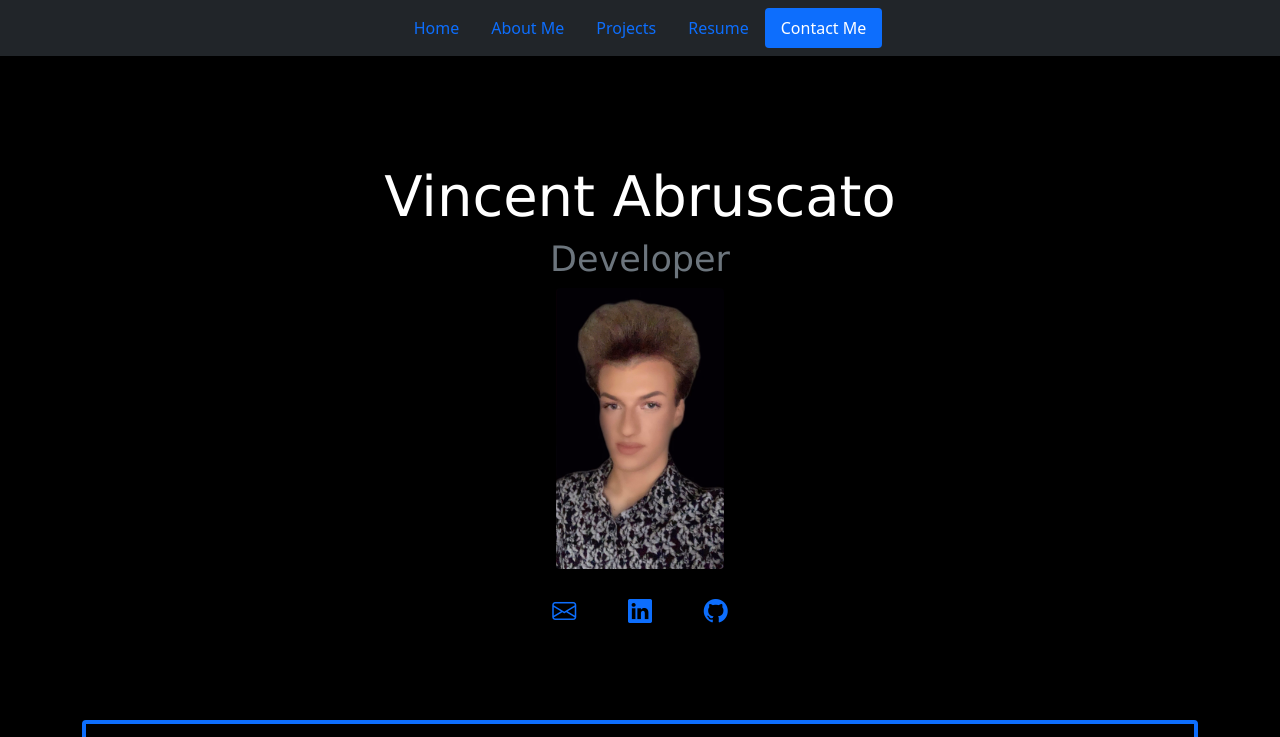
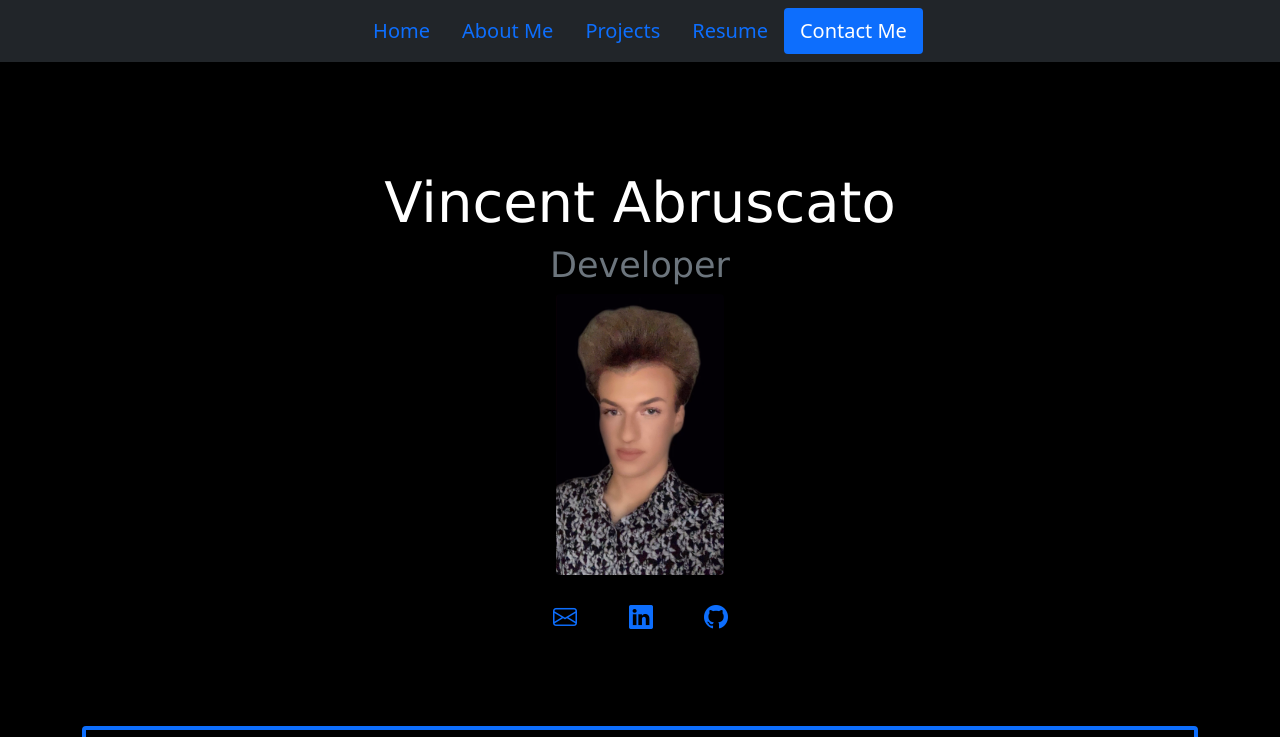
Before and after one commit to abrusc93/abrusc93.github.io, a plain HTML site: page index.html in a window 1280 px wide. Shown: the top 737 px of the page. Drawn offline with nearby package versions, Linux system fonts and the light colour scheme.

Commit message:
Update index.html
Added more animations

```diff
--- a/index.html
+++ b/index.html
@@ -67,8 +67,8 @@
   </head>
 
   <body data-bs-spy="scroll" data-bs-target="#navbar">
-    <nav id="navbar" class="navbar sticky-md-top bg-dark px-3 d-flex justify-content-evenly">
-      <ul class="nav nav-pills d-flex justify-content-center">
+    <nav id="navbar" class="navbar sticky-md-top bg-dark px-3 d-flex justify-content-evenly animate__animated animate__bounceInDown">
+      <ul class="nav nav-pills d-flex justify-content-center fs-5">
         <li class="nav-item">
           <a class="nav-link" href="#home">Home</a>
         </li>
@@ -90,14 +90,14 @@
       <!-- Home Section -->
     <main class="container container-fluid">
       <section id="home">
-        <h1 class="display-4 name animate__animated animate__fadeIn animate_slow"><center>Vincent Abruscato</center></h1>
-        <h1 class="display-6 name"><small class="text-muted"><center>Developer</center></small></h1>
-        <img src="Images/profile.jpg" class="rounded mx-auto d-block" id="profile-img">
+        <h1 class="display-4 name animate__animated animate__fadeIn animate__slower"><center>Vincent Abruscato</center></h1>
+        <h1 class="display-6 name animate__animated animate__backInDown animate__fast animate__delay-1s"><small class="text-muted"><center>Developer</center></small></h1>
+        <img src="Images/profile.jpg" class="rounded mx-auto d-block animate__animated animate__fadeInUp" id="profile-img">
         <br/>
-        <div class="w-25 mx-auto d-flex justify-content-evenly fs-4">
-          <a class="fw-bold" href="mailto:vabruscato@gmail.com"><i class="bi bi-envelope"></i></a>
-          <a href="https://www.linkedin.com/in/vabruscato/" target="_blank"><i class="bi bi-linkedin"></i></a>
-          <a href="https://www.github.com/abrusc93/" target="_blank"><i class="bi bi-github"></i></a>
+        <div class="w-25 mx-auto d-flex justify-content-evenly fs-4 animate__animated animate__pulse animate__delay-2s">
+          <a class="fw-bold animate__animated animate__heartBeat animate__delay-3s" href="mailto:vabruscato@gmail.com"><i class="bi bi-envelope"></i></a>
+          <a class="animate__animated animate__heartBeat animate__delay-4s" href="https://www.linkedin.com/in/vabruscato/" target="_blank"><i class="bi bi-linkedin"></i></a>
+          <a class="animate__animated animate__heartBeat animate__delay-5s" href="https://www.github.com/abrusc93/" target="_blank"><i class="bi bi-github"></i></a>
         </div>
       </section>
 
```
